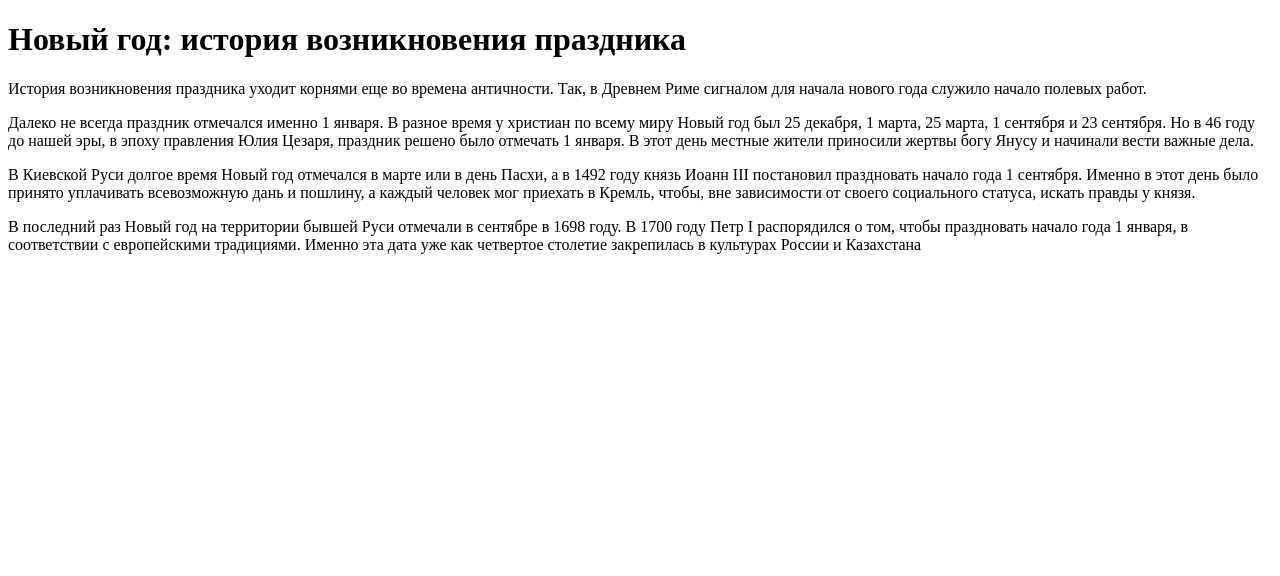
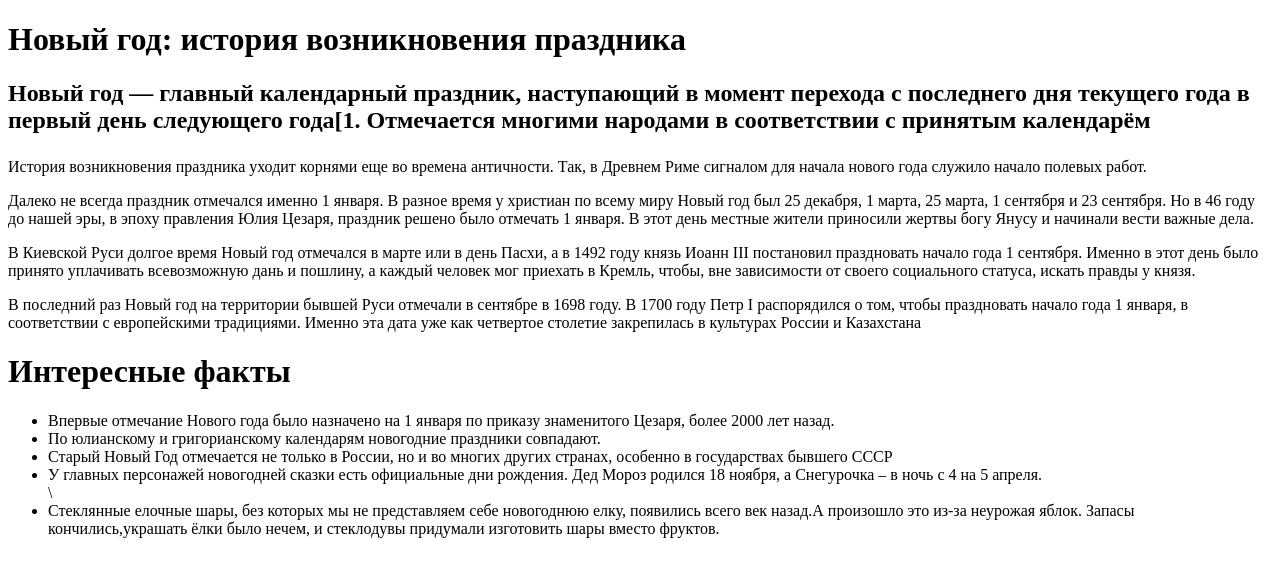
Before and after one commit to swetih/swetih.github.io, a plain HTML site: page index.html in a window 1280 px wide. Drawn offline with Linux system fonts and the light colour scheme.

Commit message:
Update index.html

```diff
--- a/index.html
+++ b/index.html
@@ -8,6 +8,8 @@
 
     <body>
         <h1>Новый год: история возникновения праздника</h1>
+        <h2>Новый год — главный календарный праздник, наступающий в момент перехода с последнего дня текущего года в первый день следующего года[1.
+            Отмечается многими народами в соответствии с принятым календарём</p></h2>
         <p>История возникновения праздника уходит корнями еще во времена античности.
         Так, в Древнем Риме сигналом для начала нового года служило начало полевых работ.</p>
         <p>Далеко не всегда праздник отмечался именно 1 января.
@@ -21,5 +23,18 @@
         <p>В последний раз Новый год на территории бывшей Руси отмечали в сентябре в 1698 году.
             В 1700 году Петр I распорядился о том, чтобы праздновать начало года 1 января, в соответствии с европейскими традициями.
             Именно эта дата уже как четвертое столетие закрепилась в культурах России и Казахстана</p>
+
+
+    <h1>Интересные факты</h2>
+    <ul>
+    <li>Впервые отмечание Нового года было назначено на 1 января по приказу знаменитого Цезаря, более 2000 лет назад.</li>
+    <li>По юлианскому и григорианскому календарям новогодние праздники совпадают.</li>
+    <li>Старый Новый Год отмечается не только в России, но и во многих других странах, особенно в государствах бывшего СССР</li>
+    <li>У главных персонажей новогодней сказки есть официальные дни рождения. Дед Мороз родился 18 ноября, а Снегурочка – в ночь с 4 на 5 апреля.</li>\
+    <li>Стеклянные елочные шары, без которых мы не представляем себе новогоднюю елку,
+    появились всего век назад.А произошло это из-за неурожая яблок. Запасы кончились,украшать ёлки было нечем,
+        и стеклодувы придумали изготовить шары вместо фруктов.</li>
+
+
     </body>
 </html>
```
